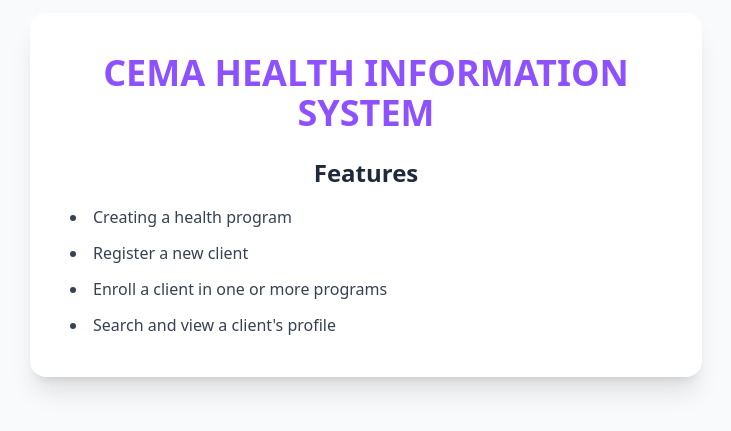
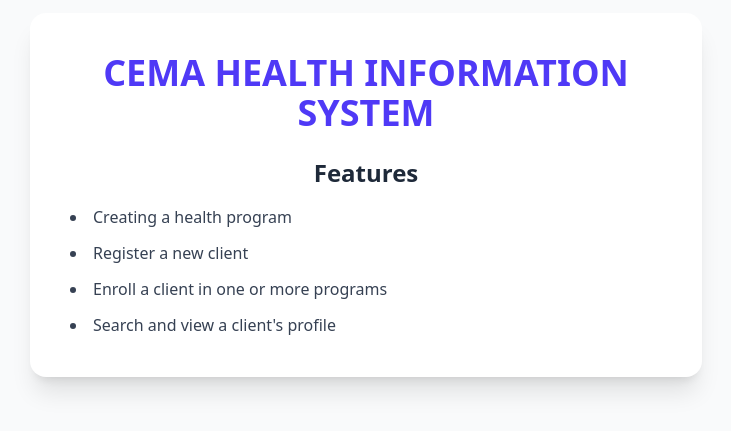
Before and after one commit to waynekn/HIS, a React (Vite) app in the folder frontend/: page / in a window 1280 px wide. Shown: the part 205-636 px from the top of the page, without its empty margins (274-1005 px from the left). Built offline with nearby package versions, Linux system fonts and the light colour scheme.

Commit message:
refactor: change theme to indigo

```diff
--- a/frontend/src/index.css
+++ b/frontend/src/index.css
@@ -3,8 +3,8 @@
 @theme {
   /* Background color */
   --color-light-gray: oklch(98.5% 0.002 247.839);
-  /* Base color for primary violet elements */
-  --color-violet-base: oklch(60.6% 0.25 292.717);
+  /* Base color for primary indigo elements */
+  --color-indigo-base: oklch(51.1% 0.262 276.966);
   /* Secondary color for hover effects */
-  --color-violet-secondary: oklch(54.1% 0.281 293.009);
+  --color-indigo-secondary: oklch(45.7% 0.24 277.023);
 }
--- a/frontend/src/pages/home.tsx
+++ b/frontend/src/pages/home.tsx
@@ -2,7 +2,7 @@ function HomePage() {
   return (
     <div className="min-h-screen bg-light-gray flex flex-col items-center justify-center p-6">
       <div className="bg-white rounded-2xl shadow-xl p-10 w-full max-w-2xl text-center">
-        <h1 className="text-4xl font-extrabold text-violet-base mb-6 hover:text-violet-secondary">
+        <h1 className="text-4xl font-extrabold text-indigo-base mb-6">
           CEMA HEALTH INFORMATION SYSTEM
         </h1>
         <h3 className="text-2xl font-semibold text-gray-800 mb-4">Features</h3>
```
